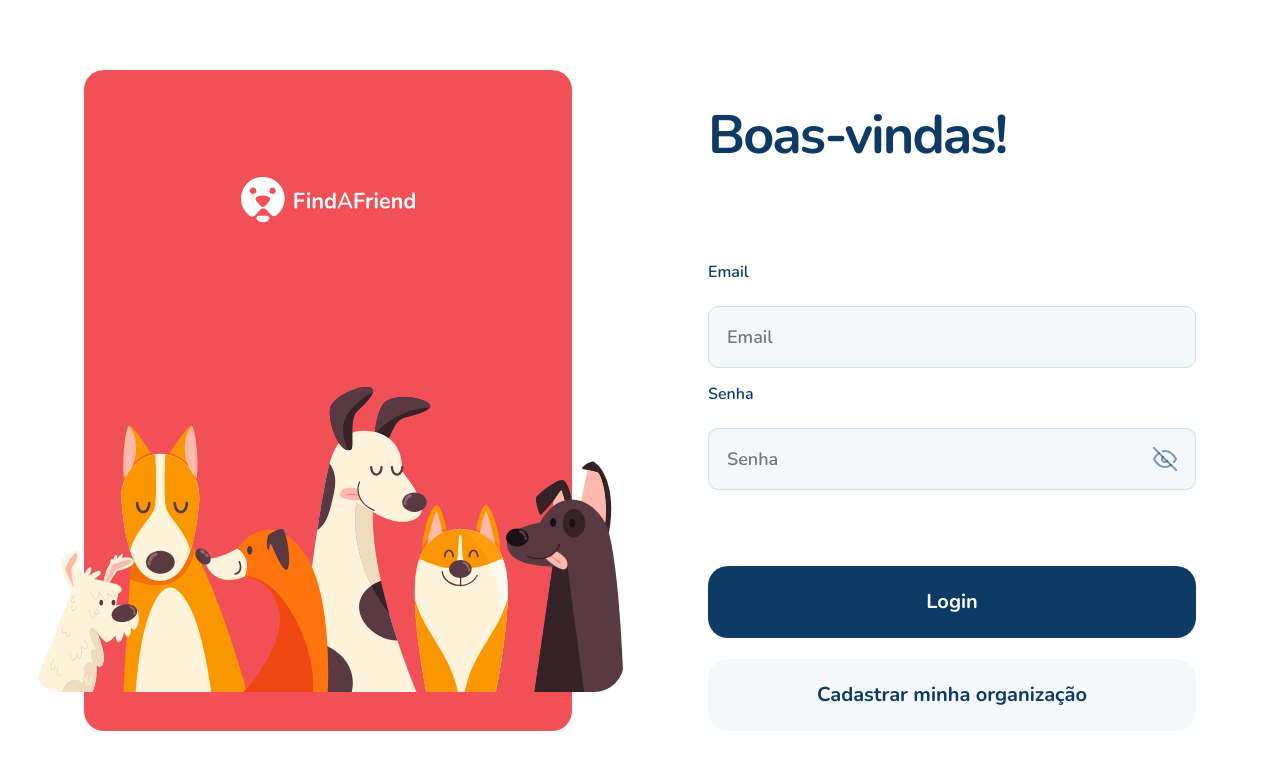
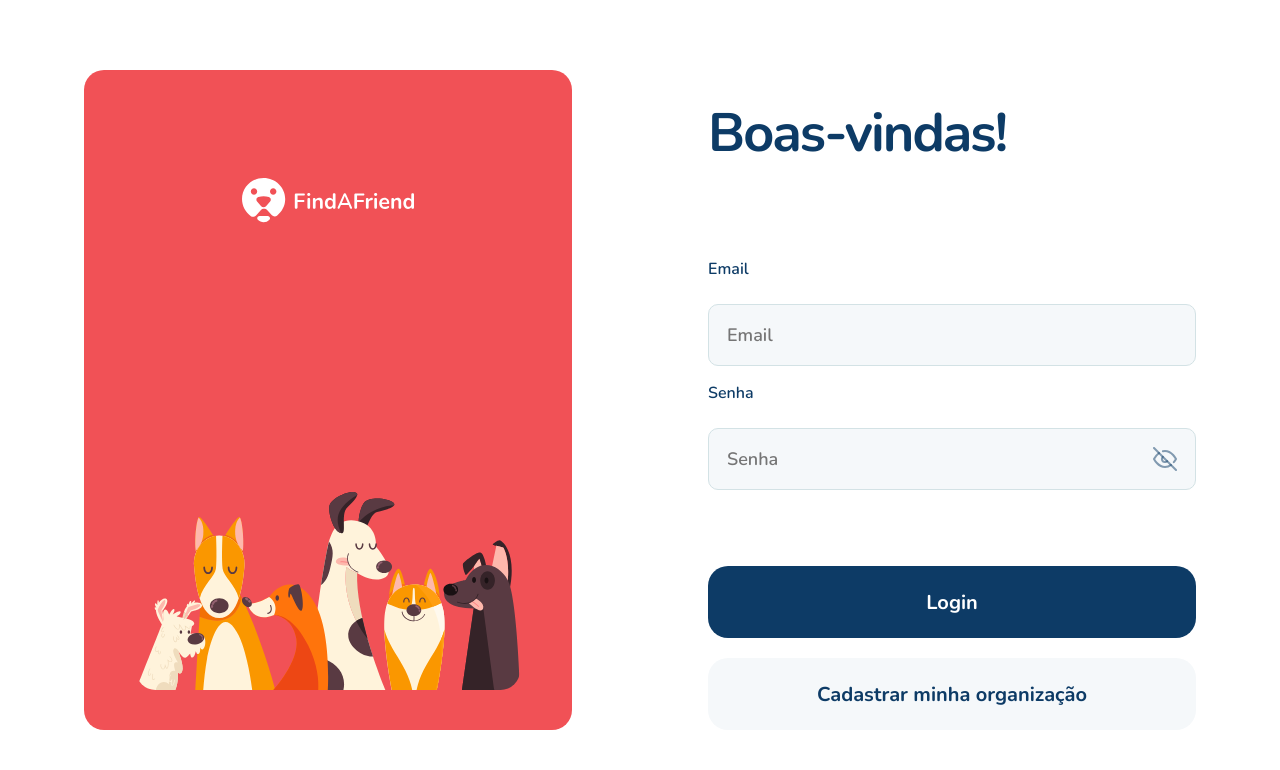
Before and after one commit to J040V1T0RJG/gcc-find-a-friend, a React (Vite) app: page /login in a window 1280 px wide. Shown: the top 770 px of the page. Built offline with nearby package versions, Linux system fonts and the light colour scheme; no server answers.

Commit message:
:sparkles: feat: login page

```diff
--- /dev/null
+++ b/src/contexts/AuthContext.tsx
@@ -0,0 +1,67 @@
+import { api } from '@/libs/axios'
+import { ReactNode, createContext, useEffect, useState } from 'react'
+
+interface AuthProviderProps {
+  children: ReactNode
+}
+
+type SignInData = {
+  email: string
+  password: string
+}
+
+type OrgType = {
+  token: string
+  org: {
+    id: string
+    nome: string
+    email: string
+    address: string
+    cep: string
+    whatsappNumber: string
+  }
+}
+
+type AuthContextType = {
+  isAuthenticated: boolean
+  org: OrgType | null
+  signIn: (data: SignInData) => Promise<void>
+}
+
+export const AuthContext = createContext({} as AuthContextType)
+
+export function AuthProvider({ children }: AuthProviderProps) {
+  const [org, setOrg] = useState<OrgType | null>(null)
+  const [isAuthenticated, setIsAuthenticated] = useState<boolean>(false)
+
+  useEffect(() => {
+    const storedStateAsJSON = localStorage.getItem(
+      '@gcc-find-a-friend:authO-1.0.0',
+    )
+
+    if (storedStateAsJSON) {
+      const storedStateAsObject: OrgType = JSON.parse(storedStateAsJSON)
+      setOrg(storedStateAsObject)
+      setIsAuthenticated(true)
+    }
+  }, [])
+
+  async function signIn({ email, password }: SignInData) {
+    try {
+      const response = await api.post('/auth/sessions', { email, password })
+
+      const stateJSON = JSON.stringify(response.data)
+      localStorage.setItem('@gcc-find-a-friend:authO-1.0.0', stateJSON)
+      setIsAuthenticated(true)
+    } catch (error) {
+      console.error(error)
+      throw error
+    }
+  }
+
+  return (
+    <AuthContext.Provider value={{ signIn, isAuthenticated, org }}>
+      {children}
+    </AuthContext.Provider>
+  )
+}
--- a/src/pages/Login/index.tsx
+++ b/src/pages/Login/index.tsx
@@ -1,3 +1,13 @@
+import { useForm } from 'react-hook-form'
+import * as zod from 'zod'
+import { zodResolver } from '@hookform/resolvers/zod'
+import { useNavigate } from 'react-router-dom'
+import { useContext, useState } from 'react'
+
+import horizontalLogoImage from '@/assets/icons/horizontal-logo.svg'
+import petsImage from '@/assets/images/banner.svg'
+import passwordEyeImage from '@/assets/icons/password-eye.svg'
+import eyeImage from '@/assets/icons/eye.svg'
 import {
   Wrapper,
   Container,
@@ -8,18 +18,37 @@ import {
   Buttons,
   Button,
 } from './styles'
+import { AuthContext } from '@/contexts/AuthContext'
 
-import horizontalLogoImage from '../../assets/icons/horizontal-logo.svg'
-import petsImage from '../../assets/images/banner.svg'
-import passwordEyeImage from '../../assets/icons/password-eye.svg'
+const orgLoginData = zod
+  .object({
+    email: zod.string().email(),
+    password: zod.string().min(8),
+  })
+  .required()
+
+type LoginData = zod.infer<typeof orgLoginData>
 
 export function Login() {
-  function handleLogin() {
-    // TO DO
-  }
+  const navigate = useNavigate()
+  const { signIn, isAuthenticated } = useContext(AuthContext)
+  const [passwordShown, setPasswordShown] = useState<boolean>(false)
 
-  function handleRegisterOrganization() {
-    // TO DO
+  const { register, handleSubmit, reset } = useForm<LoginData>({
+    resolver: zodResolver(orgLoginData),
+  })
+
+  // if (isAuthenticated) {
+  //   navigate('/')
+  // }
+
+  async function handleLogin({ email, password }: LoginData) {
+    try {
+      await signIn({ email, password })
+    } catch (error: any) {
+      reset()
+      alert(`Error: ${error.response.data.error}`)
+    }
   }
 
   return (
@@ -27,32 +56,52 @@ export function Login() {
       <Container>
         <Card>
           <img src={horizontalLogoImage} className="logo" alt="" />
-          <img src={petsImage} alt="" />
+          <img src={petsImage} className="petBanner" alt="" />
         </Card>
         <FormWrapper>
           <h1>Boas-vindas!</h1>
-          <Form>
+          <Form onSubmit={handleSubmit(handleLogin)}>
             <label htmlFor="email">Email</label>
             <InputWrapper>
-              <input type="text" name="email" id="email" placeholder="Email" />
+              <input
+                type="text"
+                id="email"
+                placeholder="Email"
+                required
+                {...register('email')}
+              />
             </InputWrapper>
 
             <label htmlFor="password">Senha</label>
             <InputWrapper>
               <input
-                type="password"
-                name="password"
+                type={passwordShown ? 'text' : 'password'}
                 id="password"
                 placeholder="Senha"
+                min={8}
+                required
+                {...register('password', { min: 8 })}
               />
-              <img onClick={() => {}} src={passwordEyeImage} alt="" />
+              <img
+                onClick={() => {
+                  setPasswordShown(!passwordShown)
+                }}
+                src={passwordShown ? eyeImage : passwordEyeImage}
+                alt=""
+              />
             </InputWrapper>
 
             <Buttons>
-              <Button type="submit" onClick={() => {}} className="primary">
+              <Button type="submit" className="primary">
                 Login
               </Button>
-              <Button type="button" onClick={() => {}} className="secondary">
+              <Button
+                type="button"
+                onClick={() => {
+                  navigate('/register')
+                }}
+                className="secondary"
+              >
                 Cadastrar minha organização
               </Button>
             </Buttons>
--- a/src/pages/Login/styles.ts
+++ b/src/pages/Login/styles.ts
@@ -10,7 +10,7 @@ export const Wrapper = styled.div`
 `
 
 export const Container = styled.main`
-  max-width: 1112px;
+  max-width: 69.5rem;
   width: 100%;
   display: flex;
   justify-content: space-between;
@@ -18,8 +18,8 @@ export const Container = styled.main`
 `
 
 export const Card = styled.div`
-  width: 488px;
-  height: 661px;
+  width: 30.5rem;
+  height: 41.25rem;
   display: flex;
   flex-direction: column;
   justify-content: space-between;
@@ -27,25 +27,29 @@ export const Card = styled.div`
 
   background-color: #f15156;
   border-radius: 20px;
-  padding: 107px 52px 39px;
+  padding: 6.75rem 3.25rem 2.5rem;
 
   .logo {
-    width: 174px;
+    width: 10.75rem;
+  }
+
+  .petBanner {
+    width: 24rem;
   }
 `
 
 export const FormWrapper = styled.div`
-  width: 488px;
+  width: 30.5rem;
   display: flex;
   flex-direction: column;
   justify-content: flex-end;
 
   h1 {
-    font-size: 54px;
+    font-size: 3.375rem;
     color: #0d3b66;
     line-height: 90%;
     letter-spacing: -2px;
-    margin-bottom: 101px;
+    margin-bottom: 6.25rem;
   }
 `
 
@@ -56,16 +60,16 @@ export const InputWrapper = styled.div`
   background-color: #f5f8fa;
   border: 1px solid #d3e2e5;
   border-radius: 10px;
-  padding: 18px;
+  padding: 1.125rem;
 `
 
 export const Form = styled.form`
   display: flex;
   flex-direction: column;
-  gap: 15px;
+  gap: 1rem;
 
   label {
-    font-size: 16px;
+    font-size: 1rem;
     font-weight: 600;
     color: #0d3b66;
     margin-bottom: 8px;
@@ -73,7 +77,7 @@ export const Form = styled.form`
 
   input {
     width: 100%;
-    font-size: 18px;
+    font-size: 1.125rem;
     font-weight: 600;
     color: #0d3b66;
     background-color: transparent;
@@ -90,8 +94,8 @@ export const Buttons = styled.div`
   width: 100%;
   display: flex;
   flex-direction: column;
-  gap: 21px;
-  margin-top: 61px;
+  gap: 1.25rem;
+  margin-top: 3.75rem;
 
   .primary {
     color: #ffffff;
@@ -105,12 +109,12 @@ export const Buttons = styled.div`
 `
 export const Button = styled.button`
   width: 100%;
-  height: 72px;
+  height: 4.5rem;
 
-  font-size: 20px;
+  font-size: 1.25rem;
   font-weight: 800;
   text-align: center;
   border-radius: 20px;
-  padding: 19px auto;
+  padding: 1.25rem auto;
   border: none;
 `
--- a/src/pages/Register/index.tsx
+++ b/src/pages/Register/index.tsx
@@ -39,7 +39,7 @@ const orgRegistrationData = zod
   })
   .required()
 
-type DataRegister = zod.infer<typeof orgRegistrationData>
+type RegisterData = zod.infer<typeof orgRegistrationData>
 
 export function Register() {
   const navigate = useNavigate()
@@ -49,11 +49,11 @@ export function Register() {
   const [passwordShown, setPasswordShown] = useState<boolean>(false)
   const [confirmPasswordShown, setConfirmPasswordShown] =
     useState<boolean>(false)
-  const { register, handleSubmit, resetField, reset } = useForm<DataRegister>({
+  const { register, handleSubmit, resetField, reset } = useForm<RegisterData>({
     resolver: zodResolver(orgRegistrationData),
   })
 
-  async function handleRegisterOrganization(data: DataRegister) {
+  async function handleRegisterOrganization(data: RegisterData) {
     if (data.password !== data.passwordConfirm) {
       alert('senhas diferentes')
       resetField('passwordConfirm')
@@ -109,7 +109,7 @@ export function Register() {
               <input
                 type="email"
                 id="email"
-                placeholder="email@gmail.com"
+                placeholder="Email"
                 required
                 {...register('email')}
               />
@@ -217,13 +217,15 @@ export function Register() {
               <Button type="submit" className="primary">
                 Cadastrar
               </Button>
-              <p
+              <Button
+                type="button"
                 onClick={() => {
                   navigate('/login')
                 }}
+                className="secondary"
               >
                 Já possui conta?
-              </p>
+              </Button>
             </Buttons>
           </Form>
         </FormWrapper>
--- a/src/pages/Register/styles.ts
+++ b/src/pages/Register/styles.ts
@@ -107,20 +107,6 @@ export const Buttons = styled.div`
   gap: 1.25rem;
   margin-top: 3.75rem;
 
-  p {
-    font-weight: 800;
-    font-size: 1.25rem
-    line-height: 34px;
-
-    text-align: center;
-    text-decoration-line: underline;
-    margin-bottom: 4rem;
-
-    color: ${(props) => props.theme['blue-dark']};
-
-    cursor: pointer;
-  }
-
   .primary {
     color: ${(props) => props.theme.white};
     background-color: ${(props) => props.theme['blue-dark']};
@@ -129,6 +115,7 @@ export const Buttons = styled.div`
   .secondary {
     color: ${(props) => props.theme['blue-dark']};
     background-color: #f5f8fa;
+    margin-bottom: 4rem;
   }
 `
 export const Button = styled.button`
```
Also changed, not shown: src/App.tsx (+9 -5 lines).
